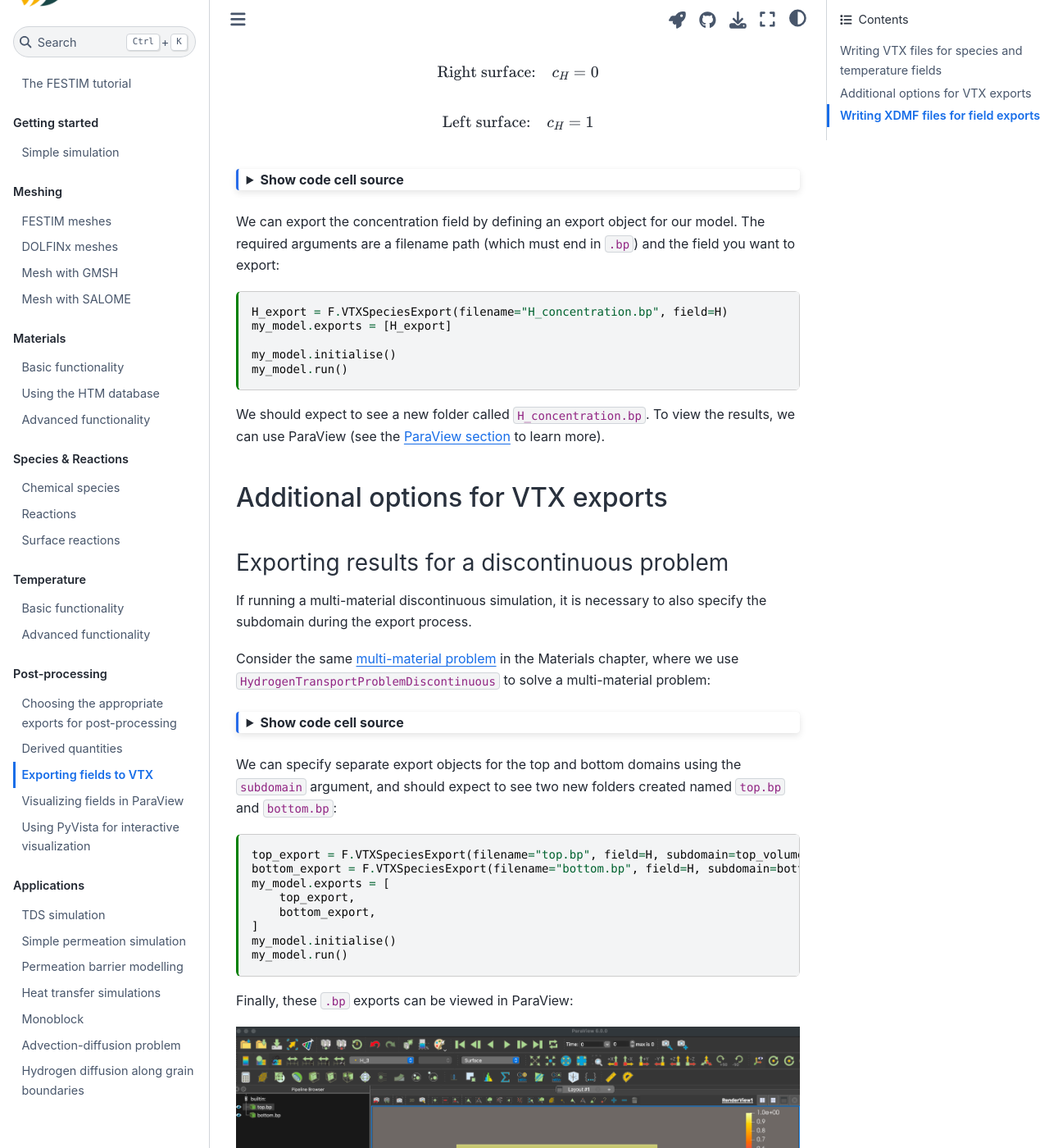
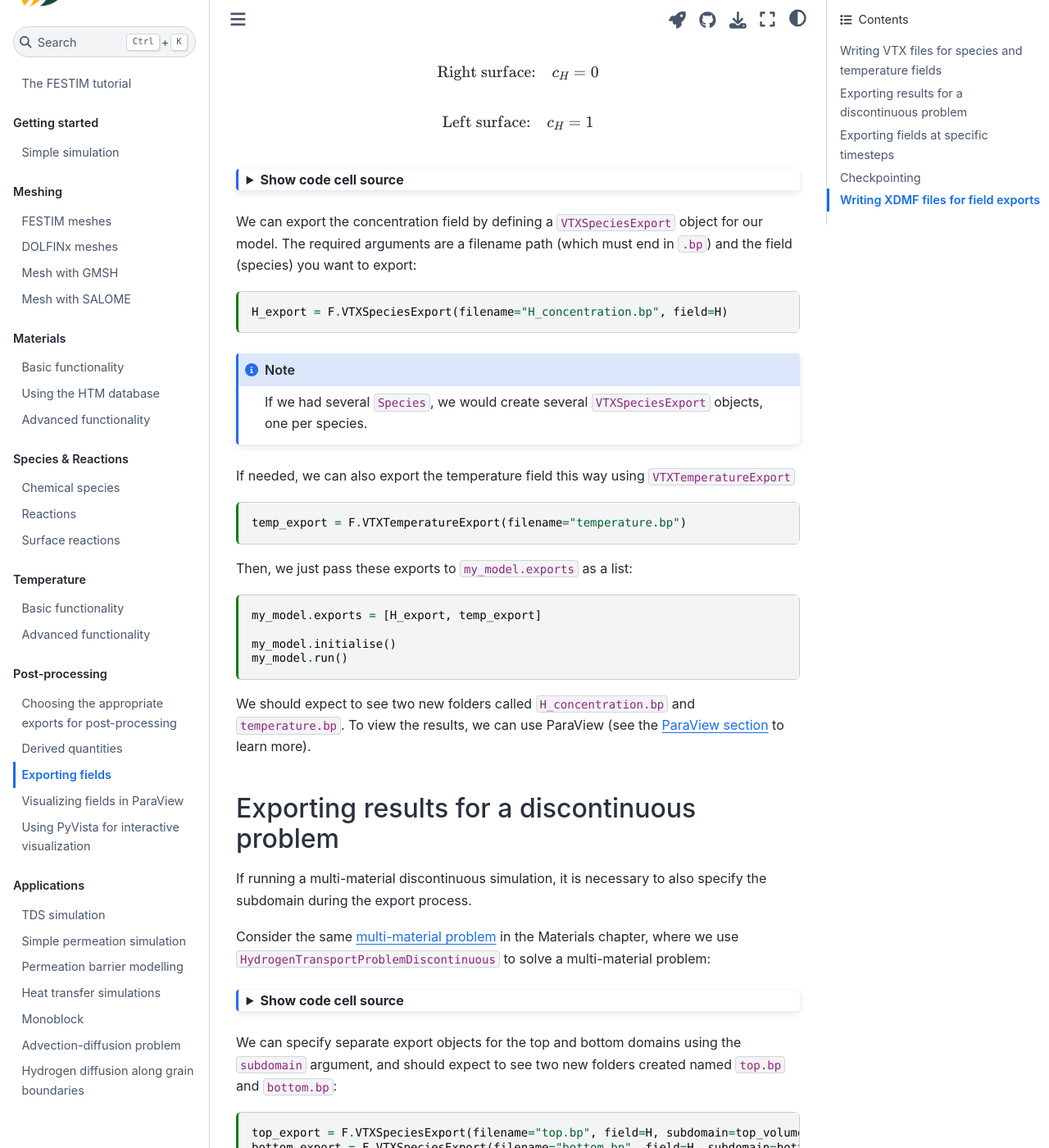
Before and after one commit to festim-dev/FESTIM-workshop, a Jupyter Book: the page built from book/content/post_process/exports.md, in a window 1280 px wide and 1400 px high, scrolled down 554 px. Shown: the whole window at 82% size. Built offline with Jupyter Book 1.0.4 settings and Sphinx 7.4.7 and the Sphinx Book theme 1.1.4, drawn with Linux system fonts in a browser that asks for light colours; pages that are not in the unit, such as notebooks, are missing from menus; some of the changed text lies outside the part shown.

Commit message:
changed titles

````diff
--- a/book/content/post_process/exports.md
+++ b/book/content/post_process/exports.md
@@ -12,7 +12,7 @@ kernelspec:
   name: python3
 ---
 
-# Exporting fields to VTX #
+# Exporting fields #
 
 FESTIM has convenience classes that allow users to create XDMF and VTX exports, which can then be viewed in Paraview.
 
@@ -57,27 +57,40 @@ my_model.boundary_conditions = [
     F.FixedConcentrationBC(subdomain=right_surface, value=0, species=H),
     F.FixedConcentrationBC(subdomain=left_surface, value=1, species=H)
 ]
-my_model.temperature = 400
+my_model.temperature = lambda x: 400 + 10*x[0] + 2*x[1]
 my_model.settings = F.Settings(atol=1e-10,rtol=1e-10,stepsize=1, final_time=10)
 ```
 
-We can export the concentration field by defining an export object for our model. The required arguments are a filename path (which must end in `.bp`) and the field you want to export:
+We can export the concentration field by defining a `VTXSpeciesExport` object for our model. The required arguments are a filename path (which must end in `.bp`) and the field (species) you want to export:
 
 ```{code-cell} ipython3
 H_export = F.VTXSpeciesExport(filename="H_concentration.bp", field=H)
-my_model.exports = [H_export]
+```
+
+```{note}
+If we had several `Species`, we would create several `VTXSpeciesExport` objects, one per species.
+```
+
+If needed, we can also export the temperature field this way using `VTXTemperatureExport`
+
+```{code-cell} ipython3
+temp_export = F.VTXTemperatureExport(filename="temperature.bp")
+```
+
+Then, we just pass these exports to `my_model.exports` as a list:
+
+```{code-cell} ipython3
+my_model.exports = [H_export, temp_export]
 
 my_model.initialise()
 my_model.run()
 ```
 
-We should expect to see a new folder called `H_concentration.bp`. To view the results, we can use ParaView (see the [ParaView section](paraview.md) to learn more).
+We should expect to see two new folders called `H_concentration.bp` and `temperature.bp`. To view the results, we can use ParaView (see the [ParaView section](paraview.md) to learn more).
 
 +++
 
-## Additional options for VTX exports ##
-
-### Exporting results for a discontinuous problem ###
+## Exporting results for a discontinuous problem ##
 If running a multi-material discontinuous simulation, it is necessary to also specify the subdomain during the export process.
 
 Consider the same [multi-material problem](../material/material_basics.md) in the Materials chapter, where we use `HydrogenTransportProblemDiscontinuous` to solve a multi-material problem:
@@ -156,7 +169,7 @@ For multi-material discontinuous problems, each .bp file only shows its correspo
 
 +++
 
-### Choosing which timesteps to export ###
+## Exporting fields at specific timesteps ##
 Users can also specify which timesteps they'd like to export using the `times` argument (which must be a list):
 
 ```{code-cell} ipython3
@@ -167,7 +180,7 @@ If no `times` argument is given, the export stores results for all timesteps by
 
 +++
 
-### Defining checkpoints ###
+## Checkpointing ##
 
 It may be helpful to store results from one simulation for later use in another (perhaps as an initial condition). FESTIM includes this capability by incorporationg `adios4dolfinx` functionality, which stores mesh information and solutions into a `checkpoint.bp` file. Learn more about [checkpointing in DOLFINx here](https://jsdokken.com/adios4dolfinx/README.html).
 
@@ -184,6 +197,10 @@ Checkpointed files cannot be viewed in ParaView.
 +++
 
 ## Writing XDMF files for field exports ##
+
+```{warning}
+Exporting to VTX is preferable over XDMF, as XDMF functionality will soon be deprecated. Additionally, you cannot view transient results using XDMF.
+```
 
 Users can export functions to XDMF files using the `XDMFExport` class, which requires a `filename` and `field`:
 
@@ -204,7 +221,3 @@ my_model.exports = [export]
 This will produce the corresponding export files (`my_export.xdmf` and `my_export.h5`).
 
 +++
-
-```{warning}
-Exporting to VTX is preferable over XDMF, as XDMF functionality will soon be deprecated. Additionally, you cannot view transient results using XDMF.
-```
````
